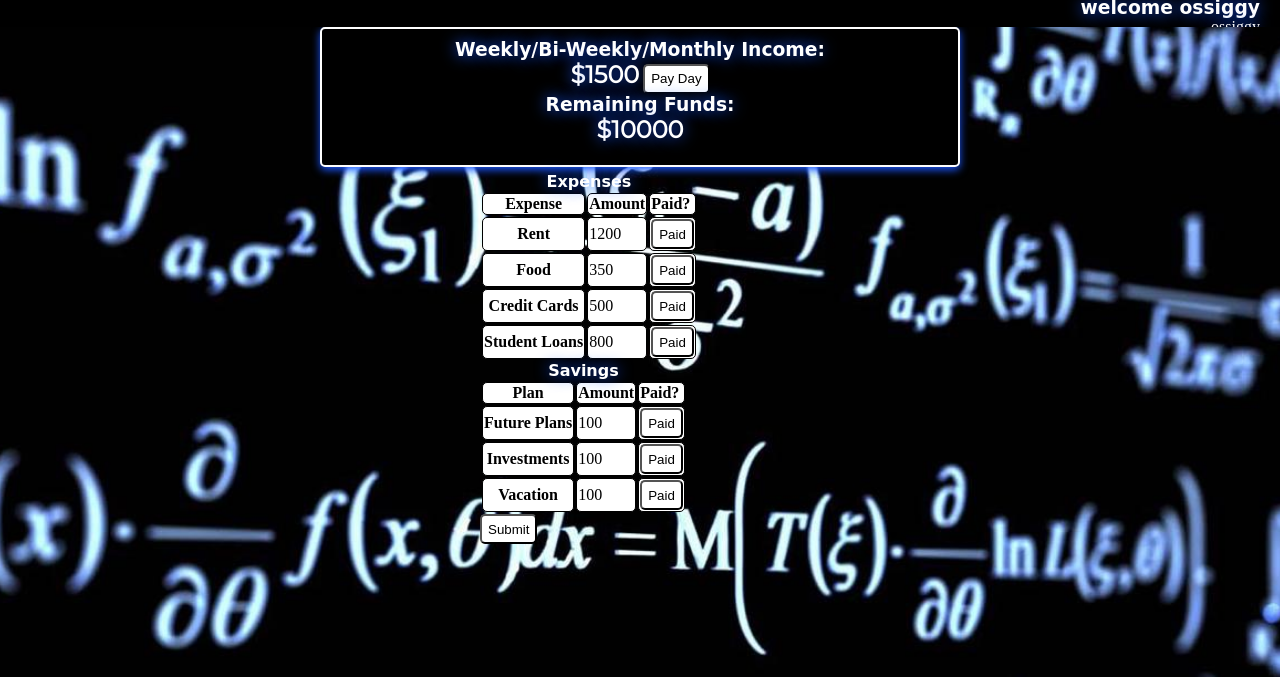
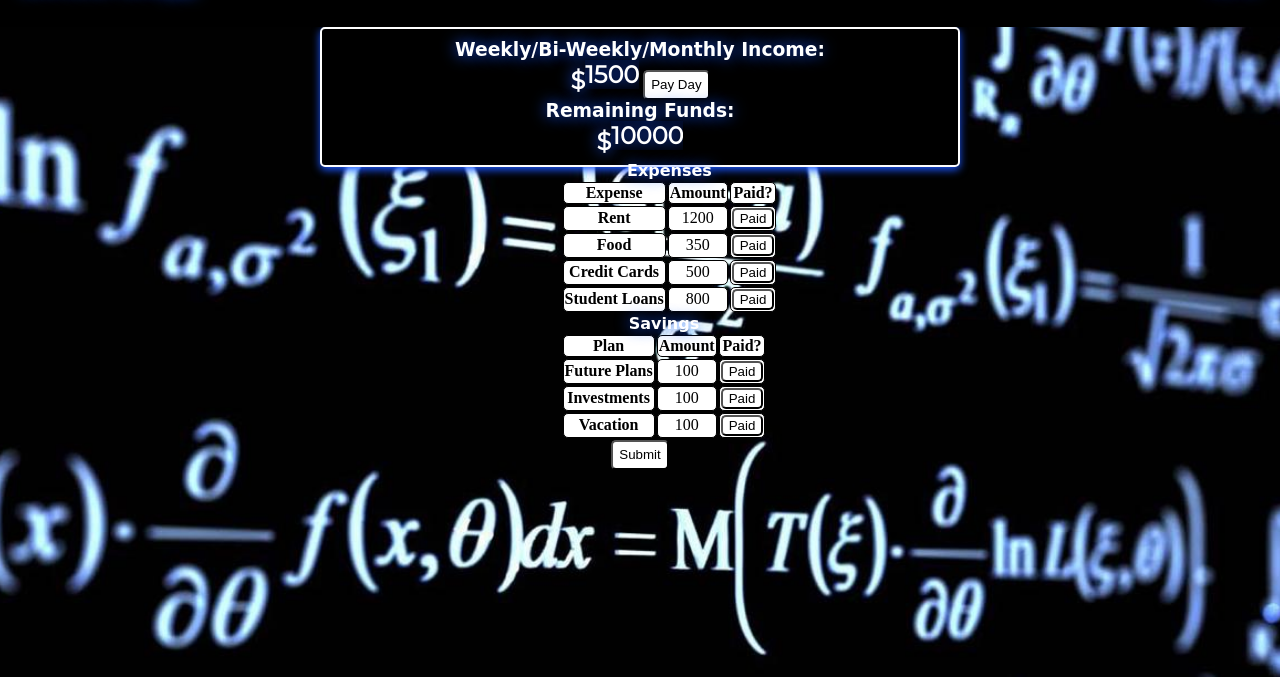
Before and after one commit to ossiggy/fullstackCapstone, a website: page index.html in a window 1280 px wide. Shown: the part 123-800 px from the top of the page. Drawn offline with nearby package versions, Linux system fonts and the light colour scheme; a web font is replaced by a local one.

Commit message:
added html and css styling elements

```diff
--- a/index.html
+++ b/index.html
@@ -11,7 +11,7 @@
     <header class="heading">
       <h1>↞Budge My Life↠</h1>
       <div id="sign-in">
-        <input type="text" placeholder="email">
+        <input type="text" placeholder="username">
         <input type="text" placeholder="password">
         <button type="button">Sign In</button>
         <a href='#'>Sign Up</a>
@@ -21,10 +21,14 @@
     <form>
       <div class="income-data">
         <h3 class="monthly-income">Weekly/Bi-Weekly/Monthly Income:</h3>
-          <h2>$</h2><h2 contenteditable="true" class ="income" id="income">0</h2>
+        <div id="income-div">
+          <h2 class="dollar">$</h2><h2 contenteditable="true" class ="income" id="income">0</h2>
           <button type="button" id="pay-day">Pay Day</button>
+        <div>
             <h3>Remaining Funds:</h3>
-              <h2>$</h2><h2 contenteditable="true" id="remainingFunds">0</h2>
+            <div class="income-div">
+              <h2 class="dollar">$</h2><h2 contenteditable="true" id="remainingFunds">0</h2>
+            </div>
       </div>
       <div class="container">
         <div class="table">
--- a/main.css
+++ b/main.css
@@ -117,3 +117,44 @@ button {
   border-radius: 5px;
   background-color: white;
 }
+
+.welcome {
+  text-align:left;
+  float:left;
+  margin-left: 20px;
+}
+
+.hidden {
+  display: none;
+}
+
+td{
+  height:100%;
+}
+
+.pay-it{
+  height:100%;
+  width:100%;
+}
+
+[contenteditable="true"] {
+    white-space: nowrap;
+    overflow: hidden;
+}
+[contenteditable="true"] br {
+    display:none;
+
+}
+[contenteditable="true"] * {
+    display:inline;
+    white-space:nowrap;
+}
+
+#income #remainingFunds {
+  display:inline-block;
+  margin-right:10px
+}
+
+.income-div{
+  display:inline-block;
+}
```
